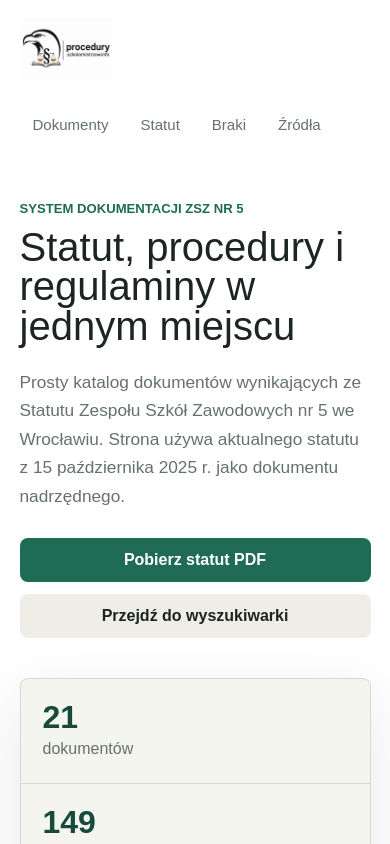
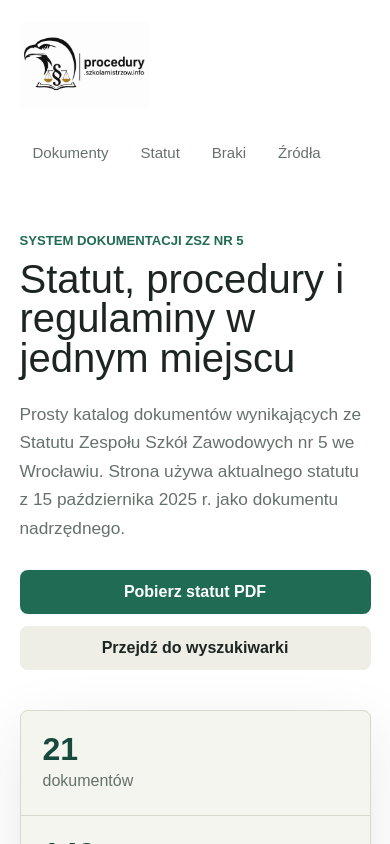
Before and after one commit to adeodatus11/procedury-szkoly-mistrzow, a Next.js app: page / in a window 390 px wide. Shown: the top 844 px of the page. Built offline with nearby package versions, Linux system fonts and the light colour scheme.

Commit message:
Enlarge header logo

```diff
--- a/app/globals.css
+++ b/app/globals.css
@@ -61,20 +61,20 @@ button {
   display: flex;
   gap: 24px;
   justify-content: space-between;
-  min-height: 112px;
-  padding: 18px clamp(18px, 5vw, 72px);
+  min-height: 148px;
+  padding: 22px clamp(18px, 5vw, 72px);
 }
 
 .brand {
   align-items: center;
   display: inline-flex;
-  height: 76px;
+  height: 112px;
 }
 
 .brand img {
   display: block;
-  height: 76px;
-  max-width: min(560px, 66vw);
+  height: 112px;
+  max-width: min(720px, 68vw);
   object-fit: contain;
 }
 
@@ -838,12 +838,12 @@ h1 {
   }
 
   .brand {
-    height: 62px;
+    height: 86px;
   }
 
   .brand img {
-    height: 62px;
-    max-width: min(480px, 90vw);
+    height: 86px;
+    max-width: min(560px, 92vw);
   }
 
   .topbar-links {
```
